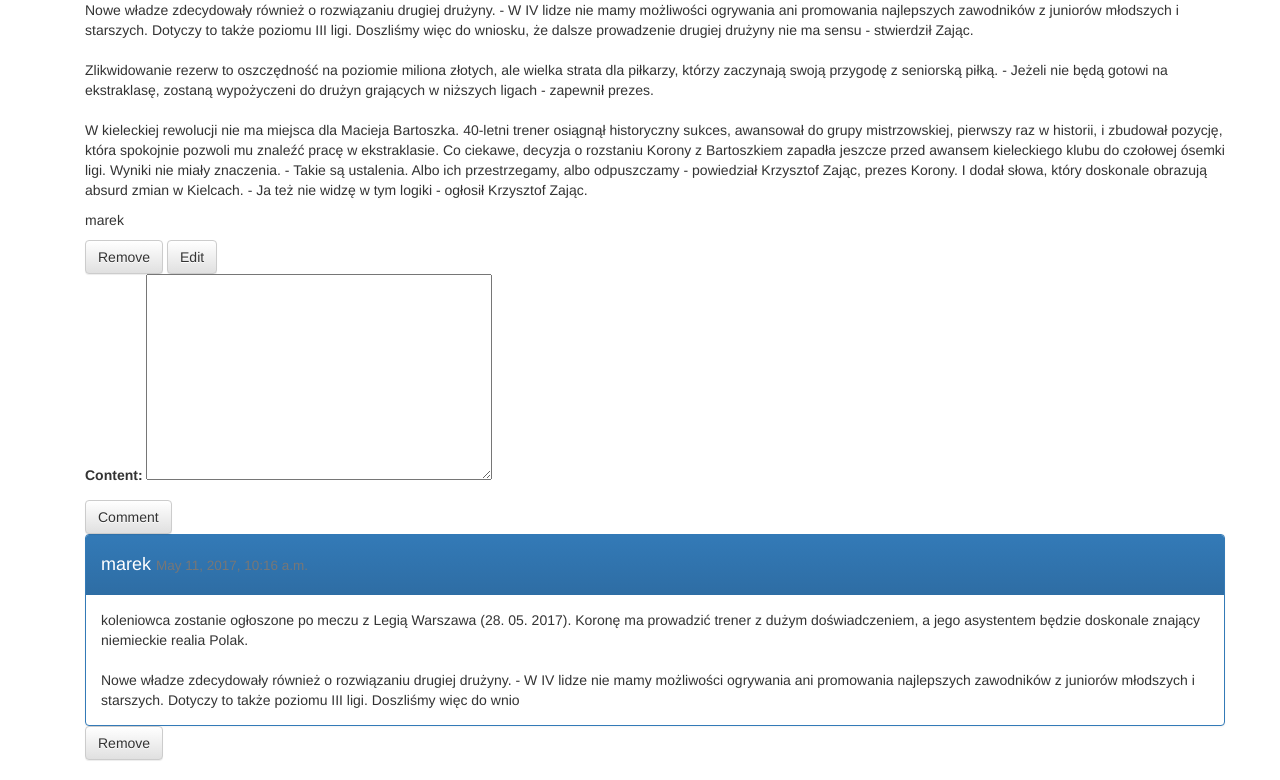
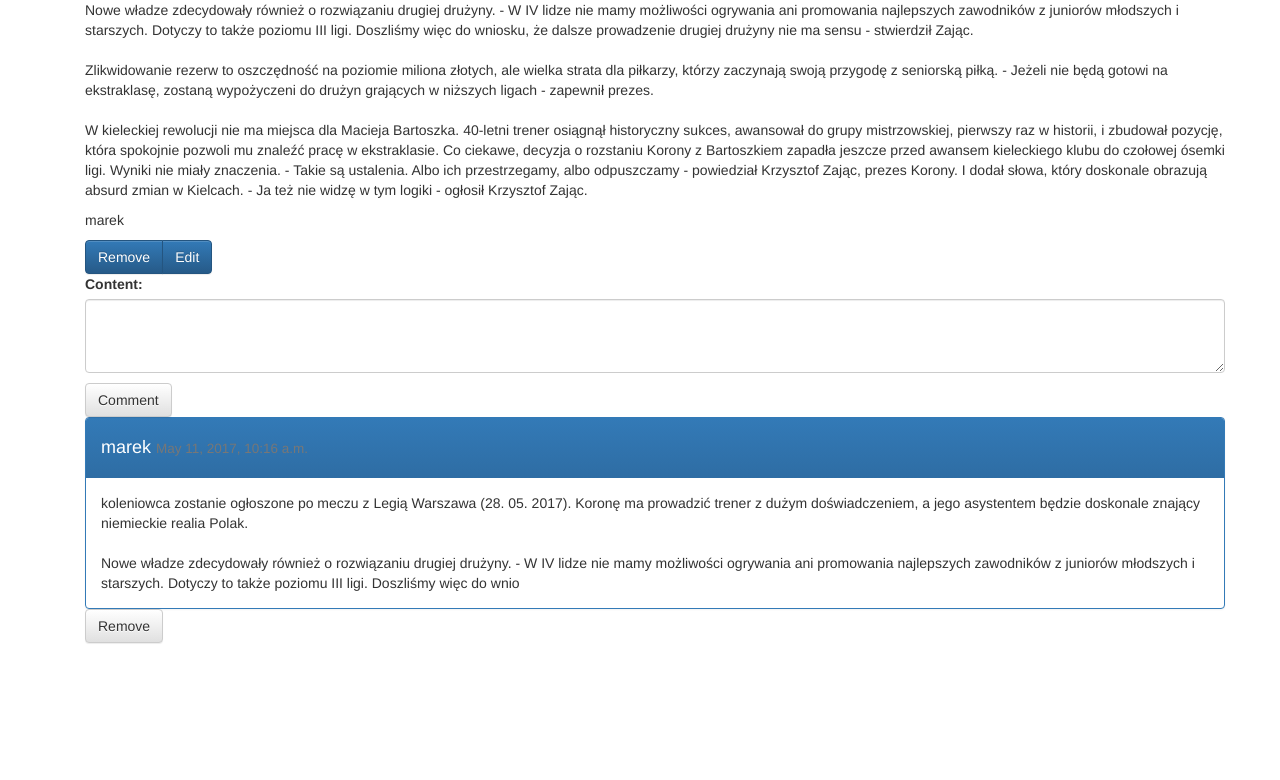
Before and after one commit to maro512/www, a Django app: page /article/1/ in a window 1280 px wide. Shown: the part 583-1363 px from the top of the page. After the commit the page ends 1227 px from the top, so only its background shows below. Run offline with Django 3.2, Linux system fonts and the light colour scheme; a user stored in the database is signed in; data comes from the database, SQL or seed files in the repository; some libraries are stand-ins or nearby versions.

Commit message:
Odrobina estetyki2

```diff
--- a/newspaper/forms.py
+++ b/newspaper/forms.py
@@ -13,3 +13,6 @@
     class Meta:
         model = Comment
         fields = ('content',)
+        widgets = {
+            'content': forms.Textarea(attrs={'class': 'form-control', 'rows': '3'}),
+        }
--- a/newspaper/templates/newspaper/article_detail.html
+++ b/newspaper/templates/newspaper/article_detail.html
@@ -11,18 +11,21 @@
         <p>{{ article.content|linebreaksbr }}</p>
         <p>{{ article.author }}</p>
     </div>
-    {% if user.is_authenticated %}
-        <a class="btn btn-default" href="{% url 'article_remove' pk=article.pk %}">Remove</a>
-        <a class="btn btn-default" href="{% url 'article_edit' pk=article.pk %}">Edit</a>
+    <div>
+        {% if user.is_authenticated %}
 
-        <form method="POST" class="post-form">{% csrf_token %}
-            {{ form.as_p }}
-            <button type="submit" class="save btn btn-default">Comment</button>
-        </form>
-    {% endif %}
+            <div class="btn-group">
+                <a class="btn btn-primary" href="{% url 'article_remove' pk=article.pk %}">Remove</a>
+                <a class="btn btn-primary" href="{% url 'article_edit' pk=article.pk %}">Edit</a>
+            </div>
 
+            {% include 'newspaper/comment_new.html' with form=form %}
+
+        {% endif %}
+    </div>
 
     <div>
         {% include 'newspaper/comment.html' with comments=comments %}
     </div>
+
 {% endblock %}
--- /dev/null
+++ b/newspaper/templates/newspaper/comment_new.html
@@ -0,0 +1,4 @@
+<form method="POST" class="form">{% csrf_token %}
+    {{ form.as_p }}
+    <button type="submit" class="save btn btn-default">Comment</button>
+</form>
```
